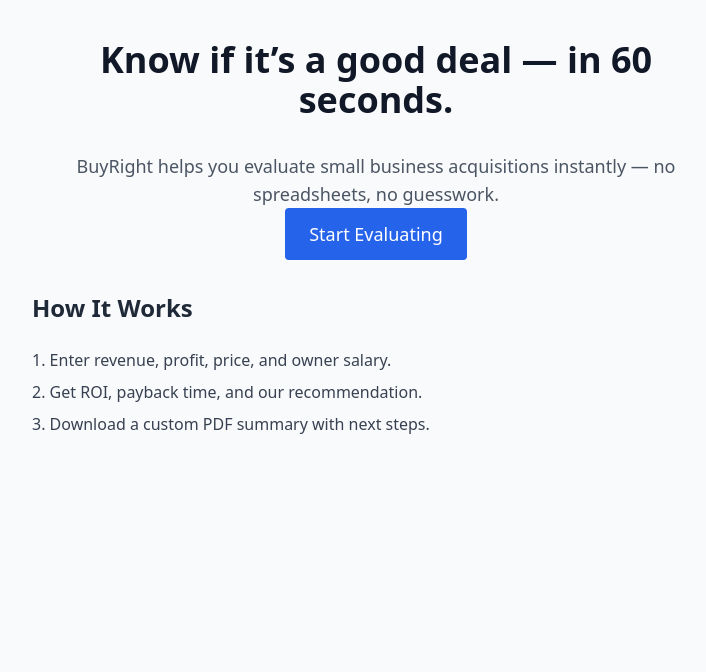
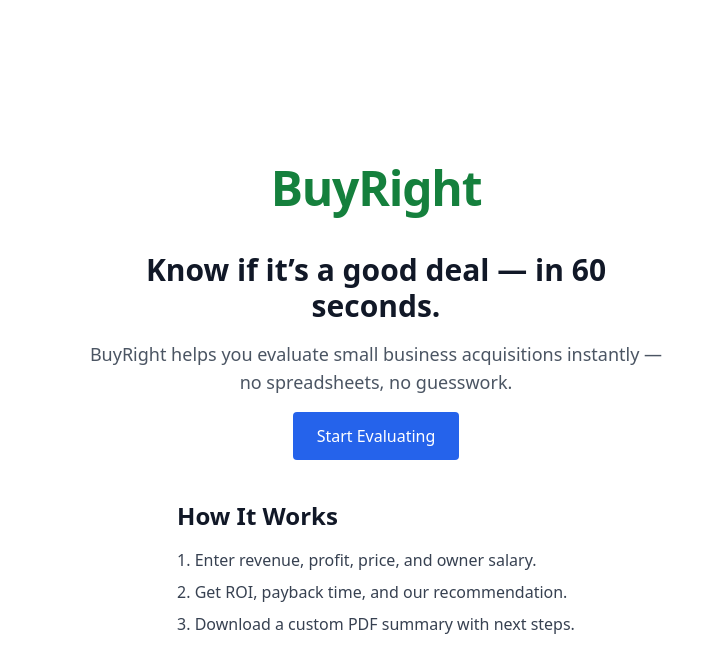
Before and after one commit to Jcendoya/BuyRight-MVP-2, a Next.js app: page / in a window 1280 px wide. Shown: the top 672 px of the page, without its empty margins (264-970 px from the left). Built offline with nearby package versions, Linux system fonts and the light colour scheme.

Commit message:
Update index.js

```diff
--- a/pages/index.js
+++ b/pages/index.js
@@ -1,21 +1,32 @@
-import Link from 'next/link'
+import Link from 'next/link';
 
 export default function Home() {
   return (
-    <div className="p-10 max-w-3xl mx-auto text-center space-y-8">
-      <h1 className="text-4xl font-bold text-gray-900">Know if it’s a good deal — in 60 seconds.</h1>
-      <p className="text-lg text-gray-600">
-        BuyRight helps you evaluate small business acquisitions instantly — no spreadsheets, no guesswork.
-      </p>
+    <div className="min-h-screen bg-white text-gray-900 flex flex-col items-center justify-center px-4 space-y-10">
+      {/* Clean Title */}
+      <h1 className="text-5xl font-extrabold text-center text-green-700 tracking-tight">
+        BuyRight
+      </h1>
 
-      <Link href="/analyzer">
-        <button className="bg-blue-600 hover:bg-blue-700 text-white px-6 py-3 rounded text-lg">
+      {/* Tagline */}
+      <div className="text-center space-y-4 max-w-xl">
+        <h2 className="text-3xl font-semibold">
+          Know if it’s a good deal — in 60 seconds.
+        </h2>
+        <p className="text-lg text-gray-600">
+          BuyRight helps you evaluate small business acquisitions instantly — no spreadsheets, no guesswork.
+        </p>
+        <Link
+          href="/analyzer"
+          className="inline-block bg-blue-600 text-white px-6 py-3 rounded hover:bg-blue-700 transition"
+        >
           Start Evaluating
-        </button>
-      </Link>
+        </Link>
+      </div>
 
-      <div className="mt-12 text-left space-y-6">
-        <h2 className="text-2xl font-semibold text-gray-800">How It Works</h2>
+      {/* How It Works Section */}
+      <div className="mt-12 max-w-xl text-left">
+        <h3 className="text-2xl font-bold mb-4">How It Works</h3>
         <ol className="list-decimal list-inside space-y-2 text-gray-700">
           <li>Enter revenue, profit, price, and owner salary.</li>
           <li>Get ROI, payback time, and our recommendation.</li>
@@ -23,5 +34,5 @@
         </ol>
       </div>
     </div>
-  )
+  );
 }
```
